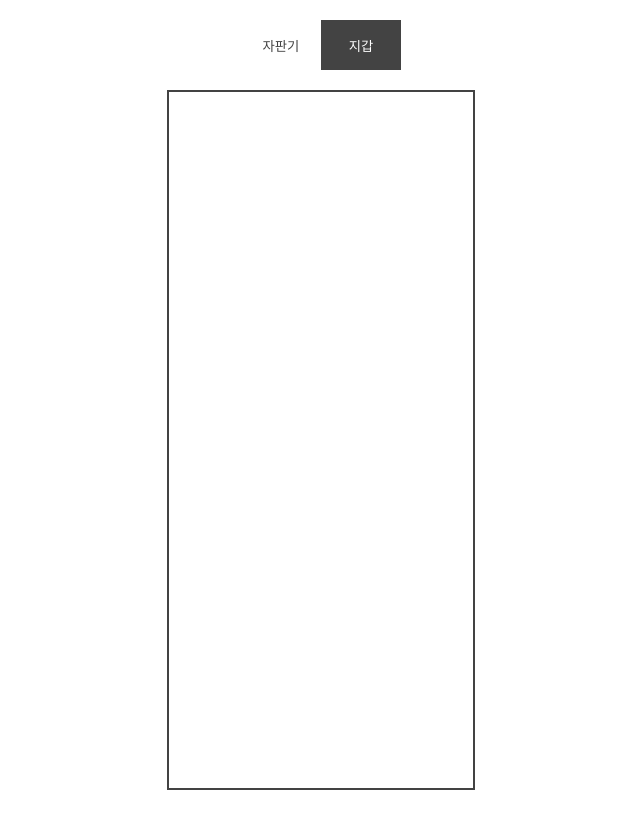
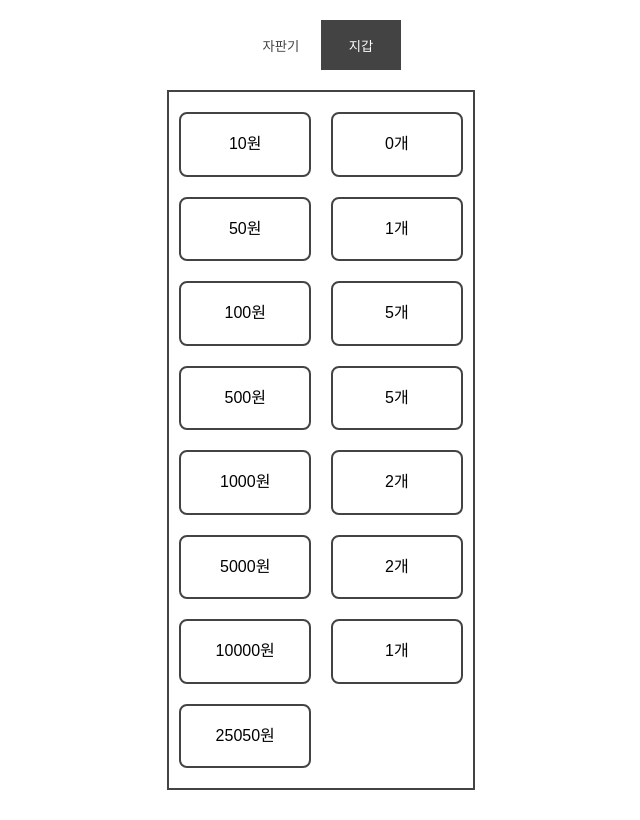
Before and after one commit to codesquad-members-2022/fe-vm, a React app: page / in a window 1280 px wide. Both pictures are taken after a click on the button "지갑". Shown: the whole page, without its empty margins (319-959 px from the left). Built offline with nearby package versions, Linux system fonts and the light colour scheme.

Commit message:
feat: 지갑 컴포넌트 UI 및 더미 데이터

```diff
--- a/src/Wallet/Item.tsx
+++ b/src/Wallet/Item.tsx
@@ -5,12 +5,19 @@ interface ItemProps {
   count: number;
 }
 
-const ItemComponent = styled.div``;
+const ItemComponent = styled.div`
+  display: flex;
+  align-items: center;
+  justify-content: center;
+  border-radius: 8px;
+  border: 2px solid ${({ theme }) => theme.colors.gray1};
+`;
 
-export default function Item(props: ItemProps): JSX.Element {
+export default function Item({ money, count }: ItemProps): JSX.Element {
   return (
     <>
-      <ItemComponent></ItemComponent>
+      <ItemComponent>{money}원</ItemComponent>
+      <ItemComponent>{count}개</ItemComponent>
     </>
   );
 }
--- a/src/Wallet/index.tsx
+++ b/src/Wallet/index.tsx
@@ -1,5 +1,5 @@
 import styled from 'styled-components';
-import Item from './Item';
+import Item from '@/Wallet/Item';
 
 interface TStyledView {
   children: JSX.Element | JSX.Element[];
@@ -8,9 +8,19 @@ interface TStyledView {
 const WalletGridWrapper = styled.section<TStyledView>`
   display: grid;
   grid-template-columns: 1fr 1fr;
+  padding: 20px 10px;
+  grid-gap: 20px;
   width: 30%;
   height: 700px;
   margin: 0 auto;
+  border: 2px solid ${({ theme }) => theme.colors.gray1};
+`;
+
+const WalletSumComponent = styled.div`
+  display: flex;
+  align-items: center;
+  justify-content: center;
+  border-radius: 8px;
   border: 2px solid ${({ theme }) => theme.colors.gray1};
 `;
 
@@ -25,14 +35,19 @@ export default function Wallet(): JSX.Element {
     '10000': 1,
   };
 
+  let sum = 0;
+
   return (
     <>
       <WalletGridWrapper>
         <>
-          {/* {Object.entries(walletObj).forEach([key, vallue] => {
-            console.log(key, value)
-          })} */}
+          {Object.entries(walletObj).map(row => {
+            const [k, v] = row;
+            sum += +k * v;
+            return <Item key={k} money={k} count={v} />;
+          })}
         </>
+        <WalletSumComponent>{sum}원</WalletSumComponent>
       </WalletGridWrapper>
     </>
   );
```
